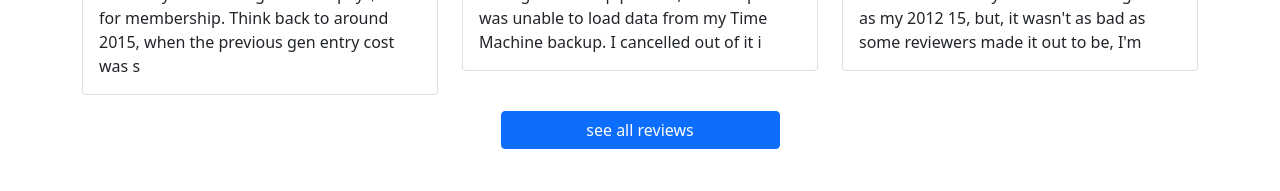
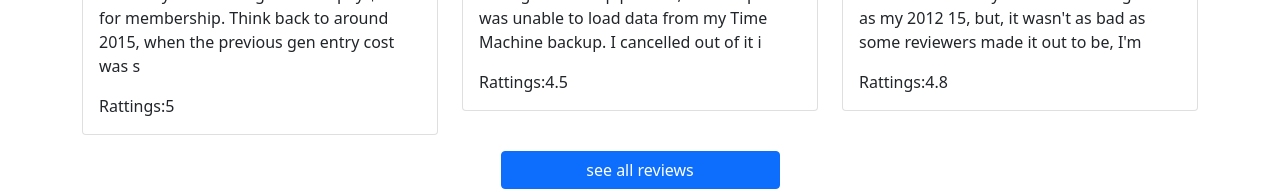
Before and after one commit to Hridoy776/product-analysis-website, a React (Create React App) app: page / in a window 1280 px wide. Shown: the part 639-830 px from the top of the page. Before the commit the page ends 804 px from the top, so only its background shows below. Built offline with nearby package versions, Linux system fonts and the light colour scheme.

Commit message:
404page eror route add

```diff
--- a/package.json
+++ b/package.json
@@ -3,6 +3,9 @@
   "version": "0.1.0",
   "private": true,
   "dependencies": {
+    "@fortawesome/fontawesome-svg-core": "^6.1.1",
+    "@fortawesome/free-solid-svg-icons": "^6.1.1",
+    "@fortawesome/react-fontawesome": "^0.1.18",
     "@testing-library/jest-dom": "^5.16.3",
     "@testing-library/react": "^12.1.4",
     "@testing-library/user-event": "^13.5.0",
--- a/public/review.json
+++ b/public/review.json
@@ -2,36 +2,42 @@
   {
     "id": 1,
     "name": "Aurthor",
-      "review": "The performance differences between it and it's predecessor are marginal, at best.Yet you are being asked to pay $2400 for membership. Think back to around 2015, when the previous gen entry cost was still $ 2000, then they changed it to $2400. For that, you got shafted with a crap keyboard, a failing display, an identity crisis for a touch-bar, and less connectivity. Now that this latest model came out and people are buying it, they are bolstering Apple's position: never apologize for hardware issues, make ppl pay extra for AppleCare+, give folks a real working keyboard and make it look like they are doing you a favor so the prices are .... what .... justified ? Apple's pricing schemes make you wonder if they think they can get ppl to believe that hardware is actually comparable to a commodity, or something like that.Lastly, you do not know what kind of quality issues lurk behind these new models ....",
+    "rating":5,
+    "review": "The performance differences between it and it's predecessor are marginal, at best.Yet you are being asked to pay $2400 for membership. Think back to around 2015, when the previous gen entry cost was still $ 2000, then they changed it to $2400. For that, you got shafted with a crap keyboard, a failing display, an identity crisis for a touch-bar, and less connectivity. Now that this latest model came out and people are buying it, they are bolstering Apple's position: never apologize for hardware issues, make ppl pay extra for AppleCare+, give folks a real working keyboard and make it look like they are doing you a favor so the price ....",
     "img": "..."
   },
   {
     "id": 2,
     "name": "Meganite",
-      "review":"Maybe I just got unlucky, but the laptop I received never really worked. When going through the setup process, the computer was unable to load data from my Time Machine backup. I cancelled out of it in an attempt to complete the rest of the installation process. I had to shutdown and after that,the machine never worked again. During the boot phase it just cycled through the Apple logo/progress bar startup over and over and over again. It would almost reach the end and then stop and restart, but never fully booted. I returned it, but since it was processed through a third party,I had to pay a 15% restocking fee, so I only received 85% of what I initially paid. So I had to pay almost $400 for the pleasure of owning a broken Mac for a day. What a joy! I complained to the 3rd party and they said the laptop was fine which is baffling since I watched the machine try and boot for half and hour.I feel screwed. Maybe I just got a bad product, or maybe Apple has serious quality control issues. It's seriously making me think of giving up on Macs all together.",
+    "rating":4.5,
+    "review": "Maybe I just got unlucky, but the laptop I received never really worked. When going through the setup process, the computer was unable to load data from my Time Machine backup. I cancelled out of it in an attempt to complete the rest of the installation process. I had to shutdown and after that,the machine never worked again. During the boot phase it just cycled through the Apple logo/progress bar startup over and over and over again. It would almost reach the end and then stop and restart, but never fully booted. I returned it, but since it was processed through a third party,I had to pay a 15% restocking fee, so I only received 85% of what I initially paid. So I had to pay almost $400 for the pleasure of owning a broken Mac for a day. What a joy! I complained to the 3rd party and they said the laptop was fine which is baffling since I watched the machine try and boot for half and hour.I feel screwed. Maybe I just got a bad product, or maybe Apple has serious quality control issues. It's seriously making me think of giving up on Macs all together.",
     "img": "..."
   },
   {
     "id": 3,
     "name": "Jawz",
+    "rating":4.8,
     "review": "I have owned the 15.4 Touch Bar model since 2016, I typed on it before I bought it and I knew the keyboard wasn't as good as my 2012 15, but, it wasn't as bad as some reviewers made it out to be, I'm glad I bought it before the bad reviews. The 2016 was a huge upgrade from the 2012 and I can say the 2019 is a huge upgrade from the 2016.There is no one feature that is absolutely night and day from the 2016, but, every function is better. Screen quality and size, performance, keyboard mostly non-touchbar ESC key for me, battery life, speakers, mic and thermal, it's a bit quieter than the 2016. If you have been holding out because you like the 2012 keyboard travel and feel, the 2019 travels further and feels better.I can't personally feel the weight difference in my bag, between laptop, accessories Jabra speaker being the heaviest my bag weighs about 9lbs so if it's 9.3lbs I can't feel it and once it's out of the bad I don't tend to move it around. It is a big larger, but, still fits in my small 2 pocket Tumi laptop bag, so the .25 doesn't bother me either.I'm looking forward to seeing if it's as durable, I got over 300 full battery cycles on the 2016, I expect the same from this unit, but, only time will tell.Hope my experience helps.",
     "img": "..."
   },
   {
     "id": 4,
     "name": "Smith",
+    "rating":3.9,
     "review": "OMG!!! This is my 3rd MacBook Pro that I have owned over the past few years,and I have to say this one is by far the best one yet. This is my first Space gray, and I it's absolutely gorgeous and sleek. A very sexy machine. It looks so much better than the silver. A more modern look.The screen is freaking GORGEOUS! The colors, the brightness, so pure and crystal clear. And me being an animator, graphics designer and writer, I can tell the larger screen for sure.My last MacBook Pro was the 15 inch 2015, and I thought I was going to miss the glowing Apple logo, but to be honest, I don't. When I go back on my 2015, it seems so outdated. The mirrored logo looks so much more modern.The trackpad is HUGE, and I love it. My 2015 track pad seems so tiny and disappointing now.I have no idea why so many people say they hate the Touch Bar. I LOVE IT! I can not imagine life without it. It's beautiful and as a writer I love how it recommended the corrected words. I love being able to run through videos, play music and navigate more effectively. It's perfect. Well....almost. The only complaint I would say is it goes dim in dim light. I thing it should be our decision to dim it. Other than that it's perfect. I also love how easy it is to get to the emojis",
     "img": "..."
   },
   {
     "id": 5,
     "name": "Adam",
+    "rating":4.2,
     "review": "I finally traded in my 15inch 2015 MBP for the 16inch MBP.The old one has a better keyboard, but the 16 inch is passable (unlike the ones between). The 16 inch is actually smaller than the 15 inch I had, so, if anything, it's more transportable.For what I do, writing, the processor speed doesn't speed up the creative process. But I figure amortizing the cost over 5 years makes it a pretty good investment.Screen resolution, for my purposes, is no different. Processor speed is for gamers, but I find launching apps from the Dock is frustratingly slow. This is a Finder issue, as apps launch but don't leap to the top. Why not?The most useful improvement for me is the log-in via fingerprint. Much faster than typing in a password. And I have to say the response is instant. I do not find the touch bar useful, because I touch type. I rarely look at the keyboard, so I don't see what it offers. Hunt and peck types may find it more useful.The lousy camera doesn't bother me, because I don't use it. But, if I did, I would be miffed Apple is unloading their inventory of 720p cameras in a high priced machine.The speakers are simply amazing. I've never heard such sound quality out of a laptop. You just have to hear it to believe. Subwoofers in a laptop? Amazing.In short, I am very pleased with my new 16 inch MBP. A couple of things are annoying, but there are several additions that reassure me that there has been some improvement over that past 5 years.",
     "img": "..."
   },
   {
     "id": 6,
     "name": "Sarah",
+    "rating":4.1,
     "review": "I must admit that the lure of the new MacBookPro16inch was strong-However, in the light of day it is an expensive ticket to an exclusive club (cult of mac) that I can still appreciate, but long for the features that I love on my older MBP's (13 inch Mid2010 & 17 inch Late2011).Miss the venerable startup chime, activity light, charging status button, magsafe charging port not to mention the illuminated Apple Logo, and all the internals that used to be 'USER CONFIGURABLE' (ie, battery. ssd, ram, etc).",
     "img": "..."
   }
--- a/src/App.js
+++ b/src/App.js
@@ -9,6 +9,7 @@ import Home from './Components/Home/Home';
 
 import NavBar from './Components/NavBar/NavBar';
 import AllReview from './Components/AllReview/AllReview';
+import NotFound from './Components/NotFound/NotFound';
 
 function App() {
   return (
@@ -21,6 +22,7 @@ function App() {
       <Route path="/dashboard" element={<Dashboard></Dashboard>}/>
       <Route path="/blog" element={<Blog></Blog>}/>
       <Route path="/about" element={<About></About>}/>
+      <Route path="*" element={<NotFound></NotFound>}/>
     </Routes>
     </>
   );
--- a/src/Components/AllReview/AllReview.js
+++ b/src/Components/AllReview/AllReview.js
@@ -14,6 +14,7 @@ const AllReview = () => {
               <Card.Body>
                 <Card.Title>{singlereview.name}</Card.Title>
                 <Card.Text>{singlereview.review.slice(0, 200)}</Card.Text>
+                <Card.Text>Rattings:{singlereview.rating}</Card.Text>
               </Card.Body>
             </Card>
           </Col>})
--- a/src/Components/NavBar/NavBar.js
+++ b/src/Components/NavBar/NavBar.js
@@ -1,5 +1,5 @@
 import React from 'react';
-import { Container, Nav, Navbar, NavDropdown } from "react-bootstrap";
+import { Container, Nav, Navbar } from "react-bootstrap";
 import { NavLink } from "react-router-dom";
 const NavBar = () => {
     return (
--- /dev/null
+++ b/src/Components/NotFound/NotFound.js
@@ -0,0 +1,11 @@
+import React from 'react';
+
+const NotFound = () => {
+    return (
+        <div className='container mx-auto d-flex justify-content-center'>
+            <img src="https://media.istockphoto.com/vectors/error-404-vector-id1066924726?k=20&m=1066924726&s=612x612&w=0&h=cHAR1WM6VBjxek5zvLp0j61HqzdnCJfAuPWSVfVUNts=" alt="" />
+        </div>
+    );
+};
+
+export default NotFound;
--- a/src/Components/Review/Review.js
+++ b/src/Components/Review/Review.js
@@ -1,3 +1,5 @@
+
+
 import React from "react";
 import { Card, Col } from "react-bootstrap";
 
@@ -5,14 +7,16 @@ import { Card, Col } from "react-bootstrap";
 const Review = ({ singlereview }) => {
 
 
-  const { name, review } = singlereview;
+  const { name, review,rating  } = singlereview;
   return (
     <>
       <Col>
         <Card>
           <Card.Body>
             <Card.Title>{name}</Card.Title>
+
             <Card.Text>{review.slice(0, 200)}</Card.Text>
+            <Card.Text>Rattings:{rating}</Card.Text>
           </Card.Body>
         </Card>
       </Col>
```
Also changed, not shown: 1 other file (tests, documents, lock files or other folders). Lines whose indentation alone changed are shown as unchanged.
